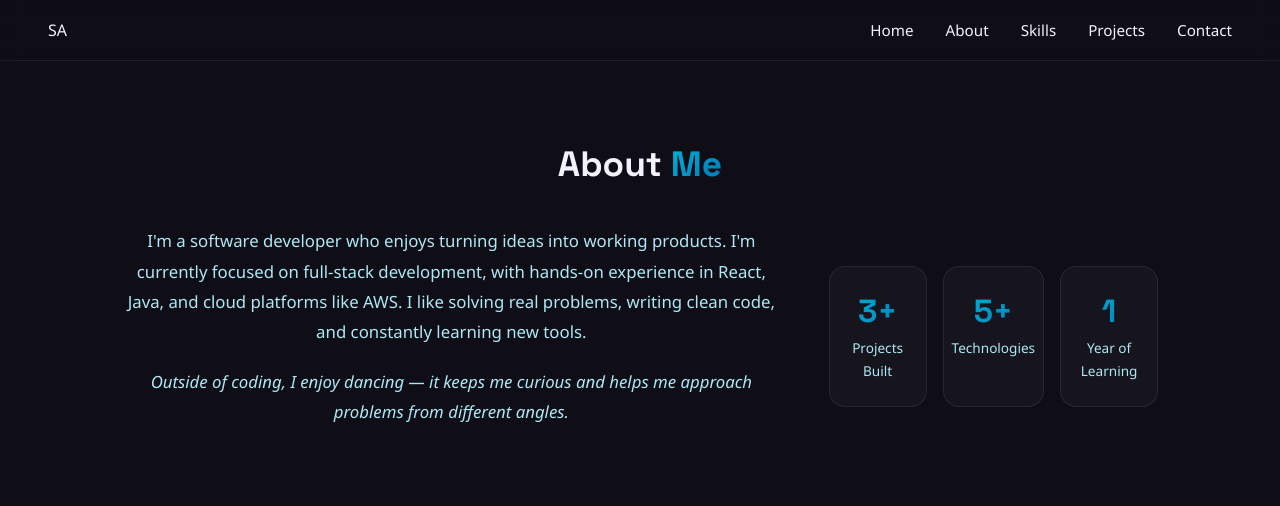
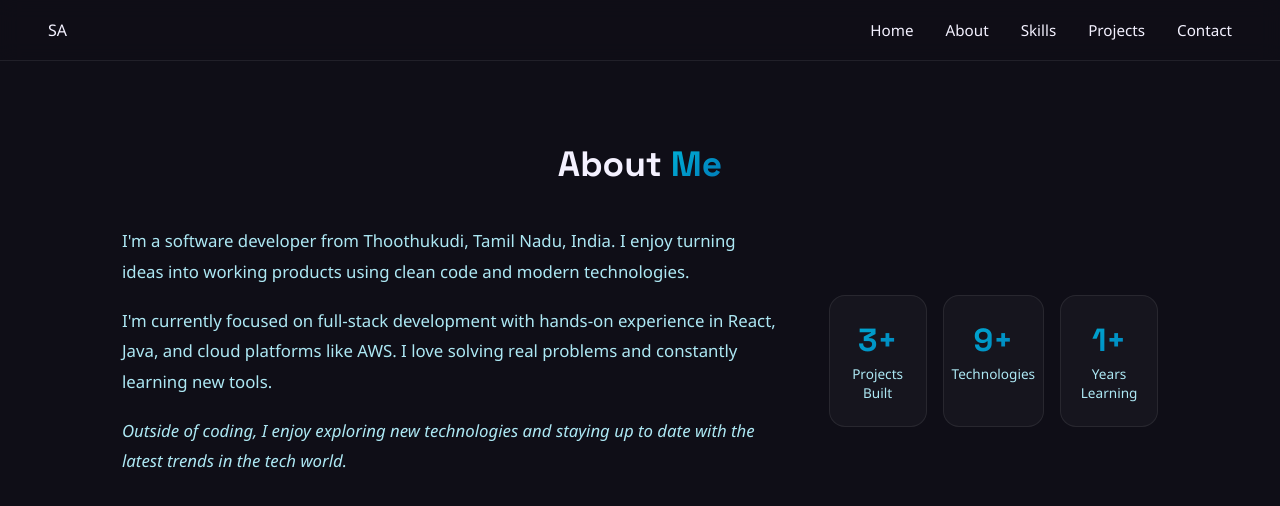
Before and after one commit to Sreejay23/My-portfolio, a React (Vite) app: page /about in a window 1280 px wide. Shown: the top 506 px of the page. Built offline with nearby package versions, Linux system fonts and the light colour scheme.

Commit message:
Revise About section content and statistics
Updated the About section with new personal details and statistics.

```diff
--- a/src/components/About.jsx
+++ b/src/components/About.jsx
@@ -2,20 +2,22 @@ import React from 'react'
 
 function About() {
   return (
-    <section id="about" className="about">
-      <h2>About <span className="gradient-text">Me</span></h2>
+    <section className="about-page">
+      <div className="about-header">
+        <h2>About <span className="gradient-text">Me</span></h2>
+        <div className="about-underline"></div>
+      </div>
 
       <div className="about-content">
         <div className="about-text">
           <p>
-            I'm a software developer who enjoys turning ideas into working products.
-            I'm currently focused on full-stack development, with hands-on experience
-            in React, Java, and cloud platforms like AWS. I like solving real problems,
-            writing clean code, and constantly learning new tools.
+            I'm a software developer from Thoothukudi, Tamil Nadu, India. I enjoy turning ideas into working products using clean code and modern technologies.
+          </p>
+          <p>
+            I'm currently focused on full-stack development with hands-on experience in React, Java, and cloud platforms like AWS. I love solving real problems and constantly learning new tools.
           </p>
           <p className="about-fun">
-            Outside of coding, I enjoy dancing — it keeps me curious and
-            helps me approach problems from different angles.
+            Outside of coding, I enjoy exploring new technologies and staying up to date with the latest trends in the tech world.
           </p>
         </div>
 
@@ -25,12 +27,12 @@ function About() {
             <p>Projects Built</p>
           </div>
           <div className="stat-card">
-            <h3 className="gradient-text">5+</h3>
+            <h3 className="gradient-text">9+</h3>
             <p>Technologies</p>
           </div>
           <div className="stat-card">
-            <h3 className="gradient-text">1</h3>
-            <p>Year of Learning</p>
+            <h3 className="gradient-text">1+</h3>
+            <p>Years Learning</p>
           </div>
         </div>
       </div>
```
